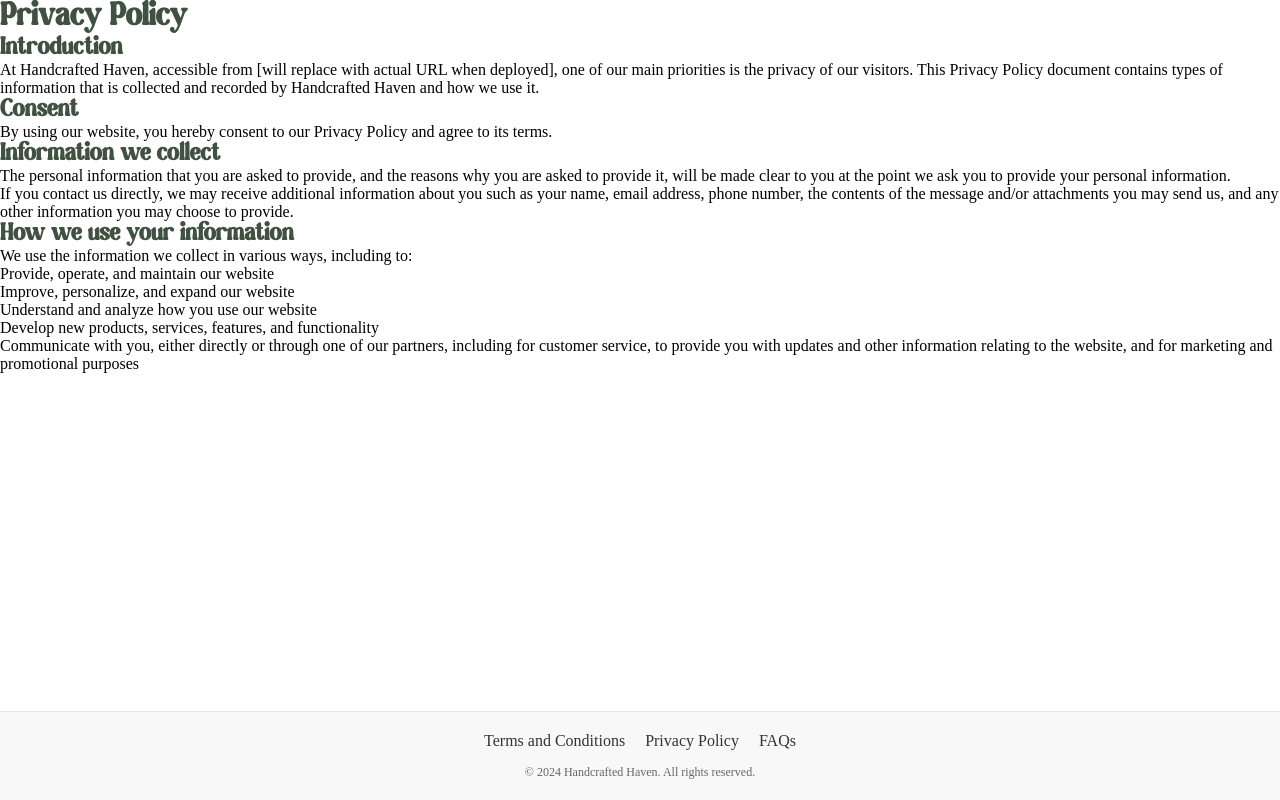
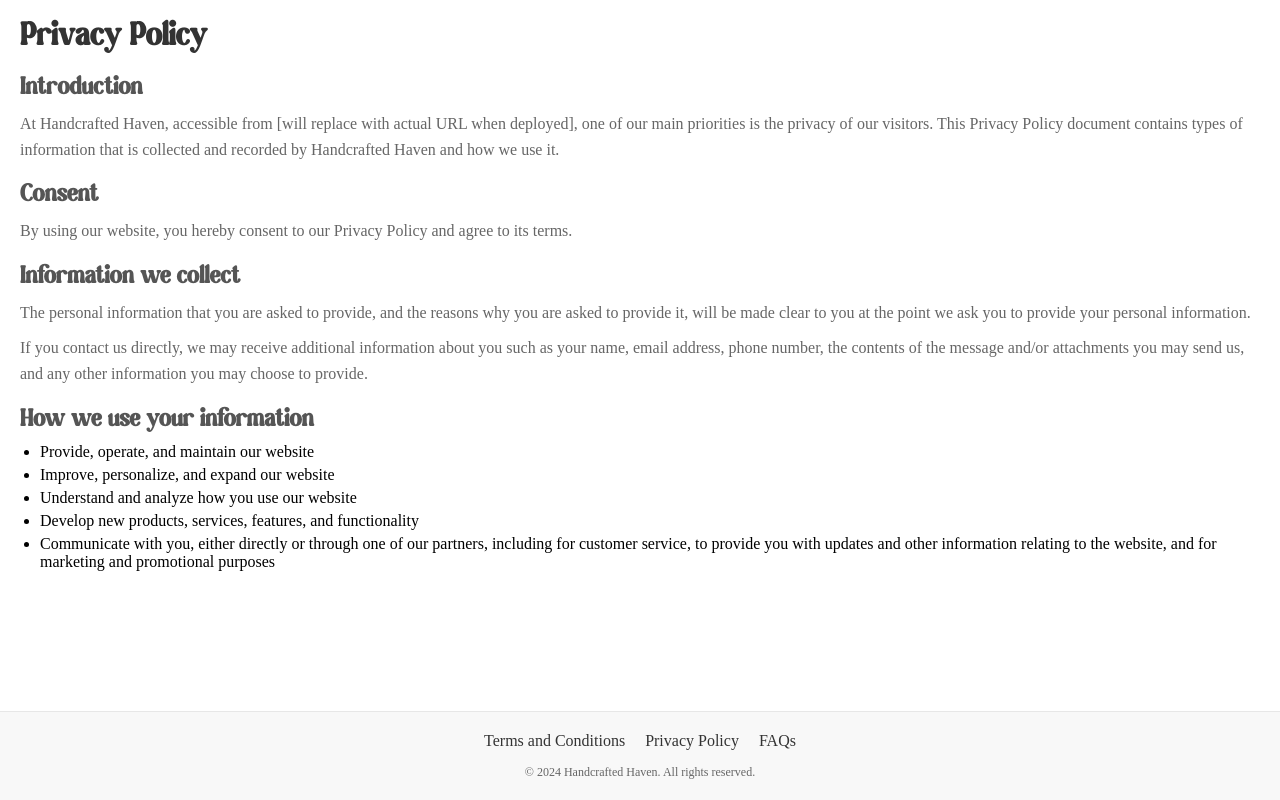
Before and after one commit to saraltr/Handcrafted-Haven, a Next.js app in the folder handcrafted/: page /footer/privacy in a window 1280 px wide. Built offline with nearby package versions, Linux system fonts and the light colour scheme.

Commit message:
Added PrivacyPage styling to footer module CSS

```diff
--- a/handcrafted/src/app/footer/footer.module.css
+++ b/handcrafted/src/app/footer/footer.module.css
@@ -28,3 +28,34 @@
     font-size: 12px;
     color: #666;
   }
+
+
+  /* PrivacyPage styling */
+.container {
+    padding: 20px;
+  }
+
+  .title {
+    color: #333;
+    margin-bottom: 20px;
+  }
+
+  .sectionTitle {
+    color: #555;
+    margin-top: 20px;
+    margin-bottom: 10px;
+  }
+
+  .paragraph {
+    color: #666;
+    line-height: 1.6;
+    margin-bottom: 10px;
+  }
+
+  .list {
+    margin-left: 20px;
+  }
+
+  .listItem {
+    margin-bottom: 5px;
+  }
--- a/handcrafted/src/app/footer/privacy/page.tsx
+++ b/handcrafted/src/app/footer/privacy/page.tsx
@@ -1,4 +1,5 @@
 import { Metadata } from 'next';
+import styles from '../footer.module.css'
 
 export const metadata: Metadata = {
     title: {
@@ -10,31 +11,27 @@
 
 export default function PrivacyPage() {
     return (
-        <main>
-            <h1>Privacy Policy</h1>
+      <main className={styles.container}>
+        <h1 className={styles.title}>Privacy Policy</h1>
 
+        <h2 className={styles.sectionTitle}>Introduction</h2>
+        <p className={styles.paragraph}>At Handcrafted Haven, accessible from [will replace with actual URL when deployed], one of our main priorities is the privacy of our visitors. This Privacy Policy document contains types of information that is collected and recorded by Handcrafted Haven and how we use it.</p>
 
+        <h2 className={styles.sectionTitle}>Consent</h2>
+        <p className={styles.paragraph}>By using our website, you hereby consent to our Privacy Policy and agree to its terms.</p>
 
-            <h2>Introduction</h2>
-            <p>At Handcrafted Haven, accessible from [will replace with actual URL when deployed], one of our main priorities is the privacy of our visitors. This Privacy Policy document contains types of information that is collected and recorded by Handcrafted Haven and how we use it.</p>
+        <h2 className={styles.sectionTitle}>Information we collect</h2>
+        <p className={styles.paragraph}>The personal information that you are asked to provide, and the reasons why you are asked to provide it, will be made clear to you at the point we ask you to provide your personal information.</p>
+        <p className={styles.paragraph}>If you contact us directly, we may receive additional information about you such as your name, email address, phone number, the contents of the message and/or attachments you may send us, and any other information you may choose to provide.</p>
 
-            <h2>Consent</h2>
-            <p>By using our website, you hereby consent to our Privacy Policy and agree to its terms.</p>
-
-            <h2>Information we collect</h2>
-            <p>The personal information that you are asked to provide, and the reasons why you are asked to provide it, will be made clear to you at the point we ask you to provide your personal information.</p>
-            <p>If you contact us directly, we may receive additional information about you such as your name, email address, phone number, the contents of the message and/or attachments you may send us, and any other information you may choose to provide.</p>
-
-            <h2>How we use your information</h2>
-            <p>We use the information we collect in various ways, including to:</p>
-            <ul>
-                <li>Provide, operate, and maintain our website</li>
-                <li>Improve, personalize, and expand our website</li>
-                <li>Understand and analyze how you use our website</li>
-                <li>Develop new products, services, features, and functionality</li>
-                <li>Communicate with you, either directly or through one of our partners, including for customer service, to provide you with updates and other information relating to the website, and for marketing and promotional purposes</li>
-
-            </ul>
-        </main>
+        <h2 className={styles.sectionTitle}>How we use your information</h2>
+        <ul className={styles.list}>
+          <li className={styles.listItem}>Provide, operate, and maintain our website</li>
+          <li className={styles.listItem}>Improve, personalize, and expand our website</li>
+          <li className={styles.listItem}>Understand and analyze how you use our website</li>
+          <li className={styles.listItem}>Develop new products, services, features, and functionality</li>
+          <li className={styles.listItem}>Communicate with you, either directly or through one of our partners, including for customer service, to provide you with updates and other information relating to the website, and for marketing and promotional purposes</li>
+        </ul>
+      </main>
     );
-}
+  }
```
